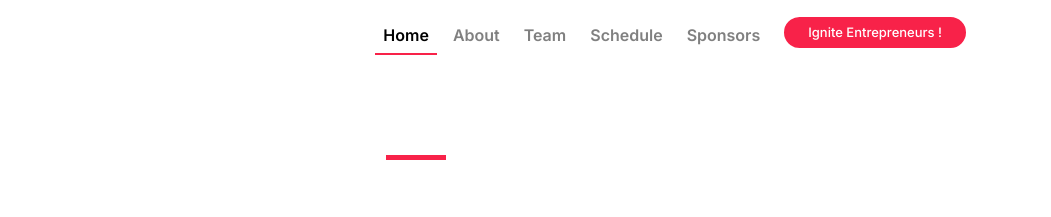
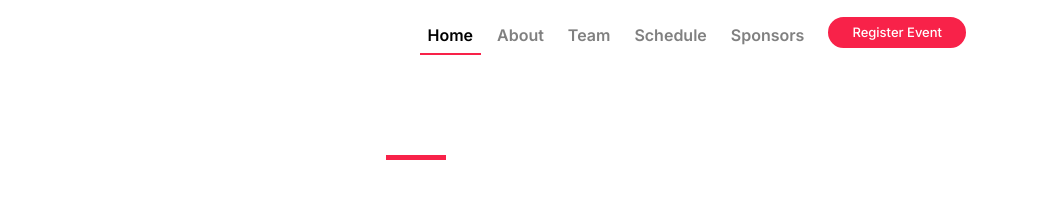
Before and after one commit to MozillaClubMitaoe/MozillaWebsite, a plain HTML site: page speaker-details.html in a window 1280 px wide. Shown: the top 217 px of the page, 229-1280 px from the left. Drawn offline with nearby package versions, Linux system fonts and the light colour scheme.

Commit message:
change the form link

```diff
--- a/speaker-details.html
+++ b/speaker-details.html
@@ -58,8 +58,8 @@
             <li><a href="index.html#schedule">Schedule</a></li>
             <li><a href="index.html#supporters">Sponsors</a></li>
             <li class="buy-tickets">
-              <a href="https://forms.gle/CLbNZWX1JVNCR1Q3A" target="_blank"
-                >Ignite Entrepreneurs !</a
+              <a href="https://forms.gle/bPAGN5mB4NncwJfj8" target="_blank"
+                >Register Event</a
               >
             </li>
           </ul>
```
Also changed, not shown: index.html (+3 -3 lines).
